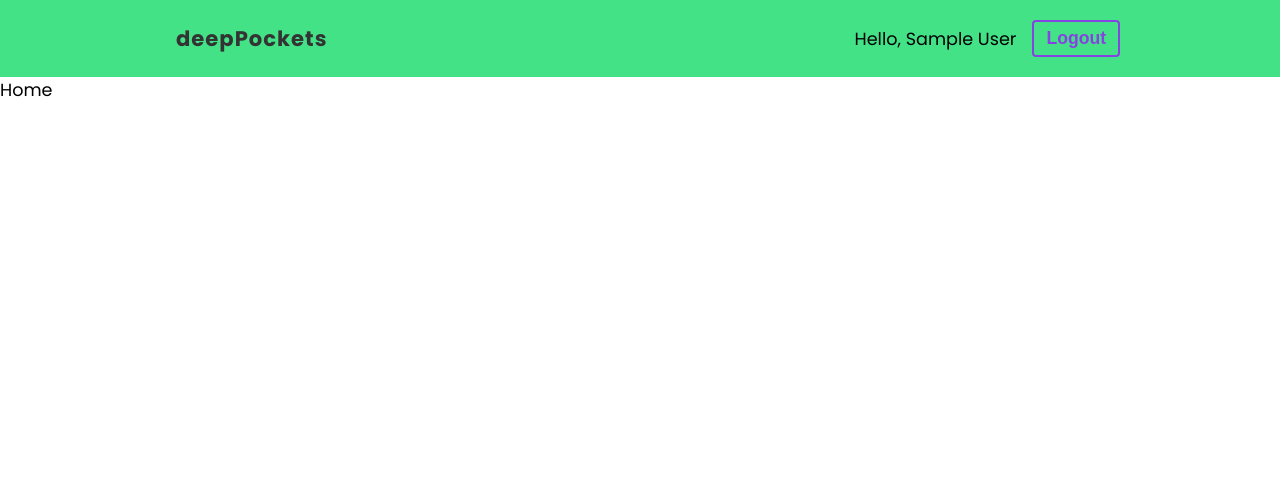
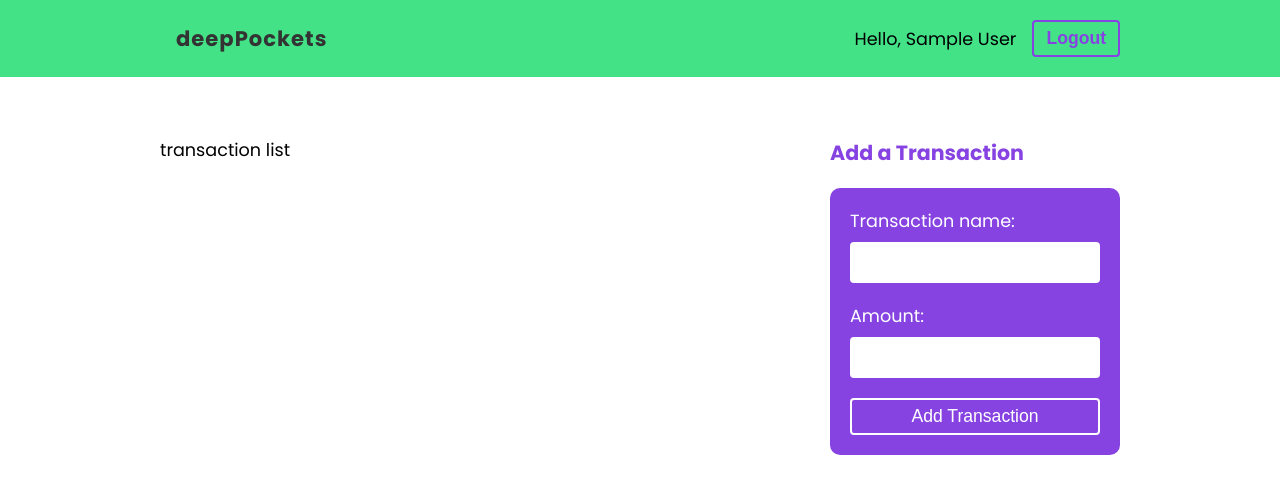
Before and after one commit to JBreidfjord/finance-tracker, a React (Create React App) app: page / in a window 1280 px wide. Shown: the top 494 px of the page. Built offline with nearby package versions, Linux system fonts and the light colour scheme; no server answers; sample sign-in values are in the browser's storage.

Commit message:
Create TransactionForm and style Home

```diff
--- a/src/pages/home/Home.js
+++ b/src/pages/home/Home.js
@@ -1,5 +1,13 @@
+import TransactionForm from "./TransactionForm";
 import styles from "./Home.module.css";
 
 export default function Home() {
-  return <div>Home</div>;
+  return (
+    <div className={styles.container}>
+      <div className={styles.content}>transaction list</div>
+      <div className={styles.sidebar}>
+        <TransactionForm />
+      </div>
+    </div>
+  );
 }
--- a/src/pages/home/Home.module.css
+++ b/src/pages/home/Home.module.css
@@ -0,0 +1,65 @@
+.container {
+  display: grid;
+  grid-template-columns: 2fr 1fr;
+  max-width: 960px;
+  margin: 60px auto;
+}
+
+.content {
+  padding-right: 30px;
+}
+
+.sidebar {
+  padding-left: 30px;
+}
+
+.sidebar form {
+  padding: 20px;
+  background: #8743e2;
+  border-radius: 10px;
+}
+
+.sidebar input,
+.sidebar select {
+  display: block;
+  width: 100%;
+  padding: 10px;
+  margin-top: 8px;
+  box-sizing: border-box;
+  border: 0;
+  border-radius: 4px;
+  color: #555;
+  font-size: 1em;
+}
+
+.sidebar label {
+  margin: 0 auto 20px;
+  display: block;
+  color: #fff;
+}
+
+.sidebar button {
+  color: #fff;
+  border: 2px solid #fff;
+  padding: 6px 12px;
+  background-color: transparent;
+  font-size: 1em;
+  border-radius: 4px;
+  cursor: pointer;
+  display: block;
+  width: 100%;
+}
+
+.sidebar h3 {
+  color: #8743e2;
+  margin-bottom: 20px;
+}
+
+.sidebar aside {
+  margin-top: 40px;
+  color: #555;
+}
+
+.sidebar aside li {
+  margin: 10px;
+}
--- /dev/null
+++ b/src/pages/home/TransactionForm.js
@@ -0,0 +1,32 @@
+import { useState } from "react";
+
+export default function TransactionForm() {
+  const [name, setName] = useState("");
+  const [amount, setAmount] = useState("");
+
+  const handleSubmit = (e) => {
+    e.preventDefault();
+  };
+
+  return (
+    <>
+      <h3>Add a Transaction</h3>
+      <form onSubmit={handleSubmit}>
+        <label>
+          <span>Transaction name:</span>
+          <input type="text" onChange={(e) => setName(e.target.value)} value={name} required />
+        </label>
+        <label>
+          <span>Amount:</span>
+          <input
+            type="number"
+            onChange={(e) => setAmount(e.target.value)}
+            value={amount}
+            required
+          />
+        </label>
+        <button>Add Transaction</button>
+      </form>
+    </>
+  );
+}
```
